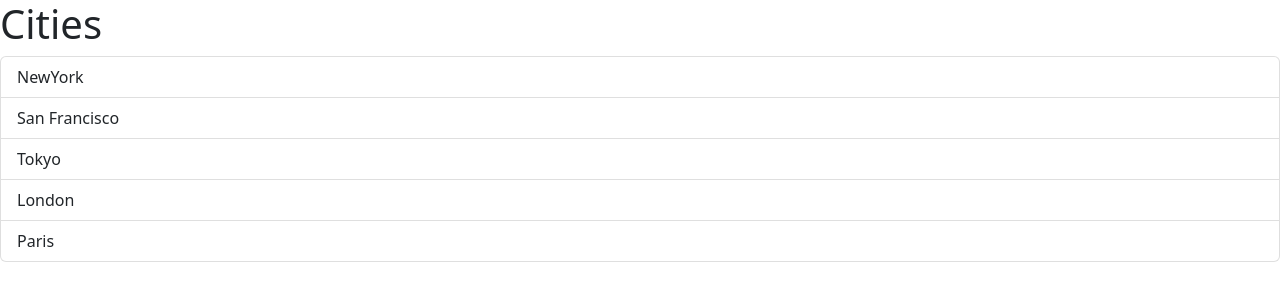
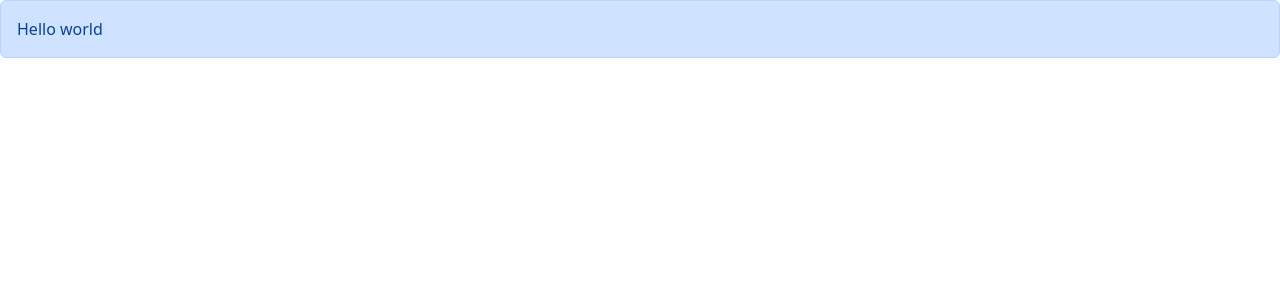
Before and after one commit to valtykhoniuk/react-practice, a React (Vite) app in the folder mosh_practice/: page / in a window 1280 px wide. Shown: the top 300 px of the page. Built offline with nearby package versions, Linux system fonts and the light colour scheme.

Commit message:
[mosh_practice]: children

```diff
--- a/mosh_practice/src/App.tsx
+++ b/mosh_practice/src/App.tsx
@@ -1,19 +1,11 @@
-import ListGroup from "./components/ListGroup";
+import Alert from "./components/Alert";
 
 function App() {
-  let items = ["NewYork", "San Francisco", "Tokyo", "London", "Paris"];
-
-  const handleSelectItem = (item: string) => {
-    console.log(item);
-  };
-
   return (
     <div>
-      <ListGroup
-        items={items}
-        heading="Cities"
-        onSelectItem={handleSelectItem}
-      />
+      <Alert>
+        Hello <span>world </span>
+      </Alert>
     </div>
   );
 }
--- a/mosh_practice/src/components/Alert.tsx
+++ b/mosh_practice/src/components/Alert.tsx
@@ -1,5 +1,11 @@
-const Alert = () => {
-  return <div></div>;
+import type { ReactNode } from "react";
+
+interface Props {
+  children: ReactNode;
+}
+
+const Alert = ({ children }: Props) => {
+  return <div className="alert alert-primary">{children}</div>;
 };
 
 export default Alert;
```
